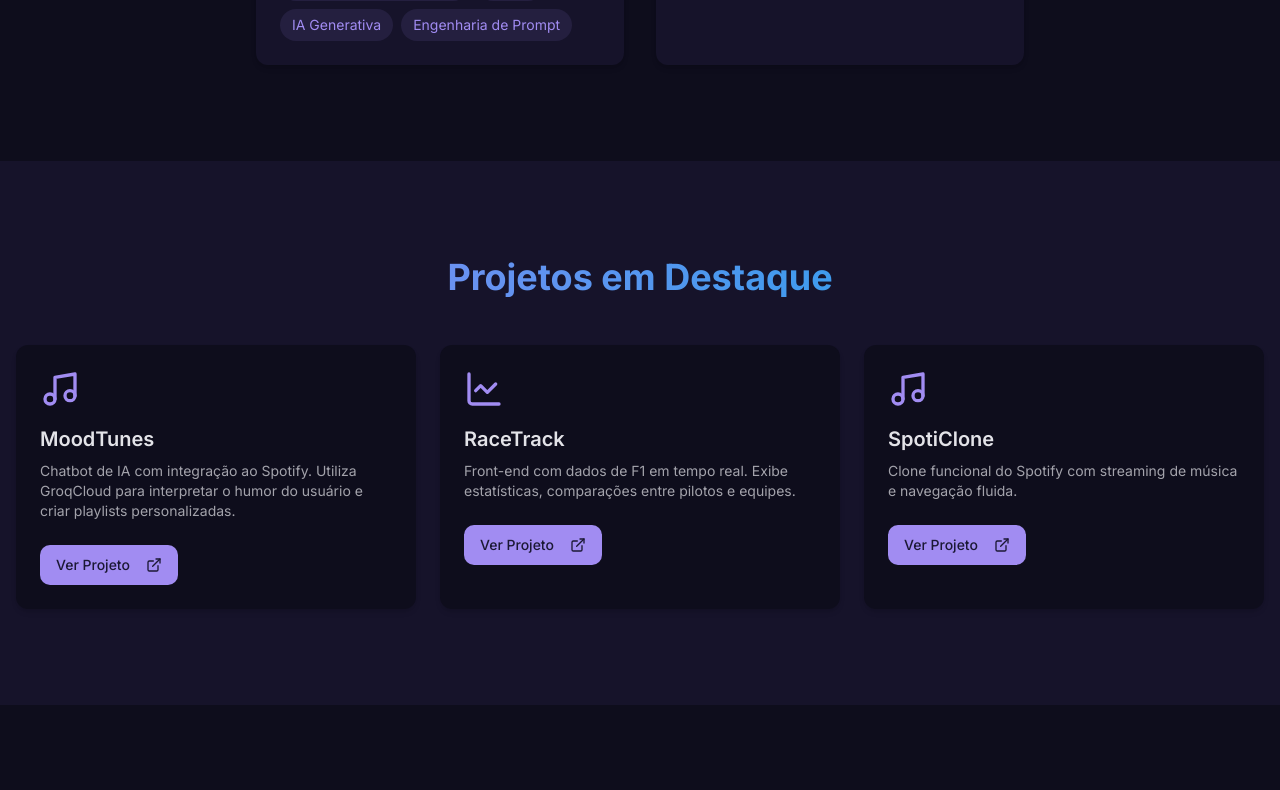
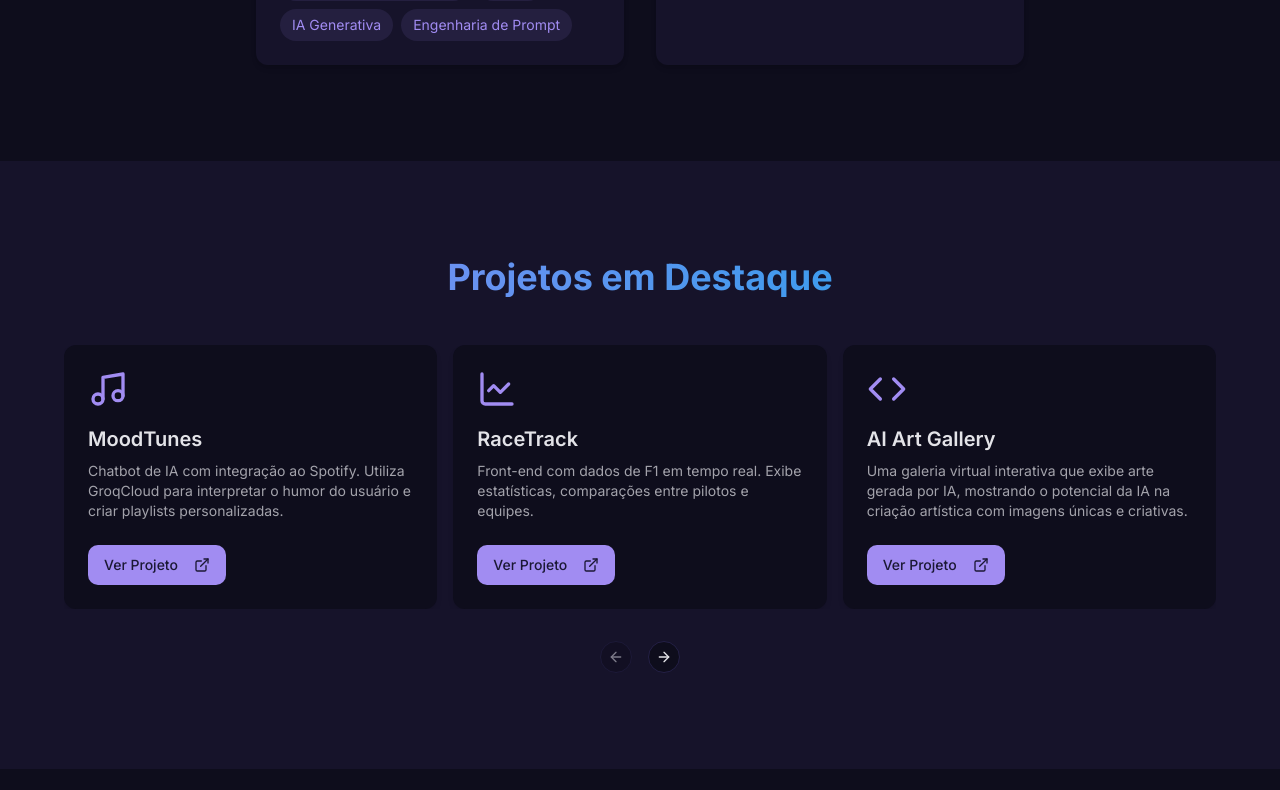
Before and after one commit to telessthalita/thalita-teles, a React (Vite) app: page / in a window 1280 px wide. Shown: the part 2007-2797 px from the top of the page. Built offline with nearby package versions, Linux system fonts and the light colour scheme; no server answers.

Commit message:
feat: Added carousel for featured projects with navigation

```diff
--- a/src/components/sections/FeaturedProjects.tsx
+++ b/src/components/sections/FeaturedProjects.tsx
@@ -1,8 +1,8 @@
-
 import React from "react";
 import { Button } from "@/components/ui/button";
 import { ExternalLink, Code, Music, LineChart } from "lucide-react";
 import { motion } from "framer-motion";
+import { Carousel, CarouselContent, CarouselItem, CarouselNext, CarouselPrevious } from "@/components/ui/carousel"; // Certifique-se de ter esse Carousel
 
 const projects = [
   {
@@ -21,6 +21,13 @@ const projects = [
   },
   {
     id: 3,
+    title: "AI Art Gallery",
+    description: "Uma galeria virtual interativa que exibe arte gerada por IA, mostrando o potencial da IA na criação artística com imagens únicas e criativas.",
+    link: "https://4iartgallery.vercel.app",
+    icon: <Code className="w-10 h-10 text-primary" />,
+  },
+  {
+    id: 4,
     title: "SpotiClone",
     description: "Clone funcional do Spotify com streaming de música e navegação fluida.",
     link: "https://spotify-ykmg.onrender.com",
@@ -42,13 +49,21 @@ const FeaturedProjects = () => {
             Projetos em Destaque
           </h2>
 
-          <div className="grid md:grid-cols-2 lg:grid-cols-3 gap-6">
+          {/* Carousel for Featured Projects */}
+          <Carousel
+            opts={{
+              align: "start",
+              loop: true,
+            }}
+            className="w-full max-w-6xl mx-auto"
+          >
+            <CarouselContent>
               {projects.map((project, index) => (
+                <CarouselItem key={project.id} className="md:basis-1/2 lg:basis-1/3 pl-4">
                   <motion.div
-                key={project.id}
                     initial={{ opacity: 0, y: 20 }}
                     whileInView={{ opacity: 1, y: 0 }}
-                transition={{ duration: 0.5, delay: index * 0.1 }}
+                    transition={{ duration: 0.5 }}
                     viewport={{ once: true }}
                     className="bg-background rounded-xl overflow-hidden shadow-md card-hover"
                   >
@@ -70,8 +85,16 @@ const FeaturedProjects = () => {
                       </a>
                     </div>
                   </motion.div>
+                </CarouselItem>
               ))}
+            </CarouselContent>
+
+            {/* Carousel Navigation */}
+            <div className="flex justify-center mt-8">
+              <CarouselPrevious className="static transform-none mx-2" />
+              <CarouselNext className="static transform-none mx-2" />
             </div>
+          </Carousel>
         </motion.div>
       </div>
     </section>
```
Lines whose indentation alone changed are shown as unchanged.
